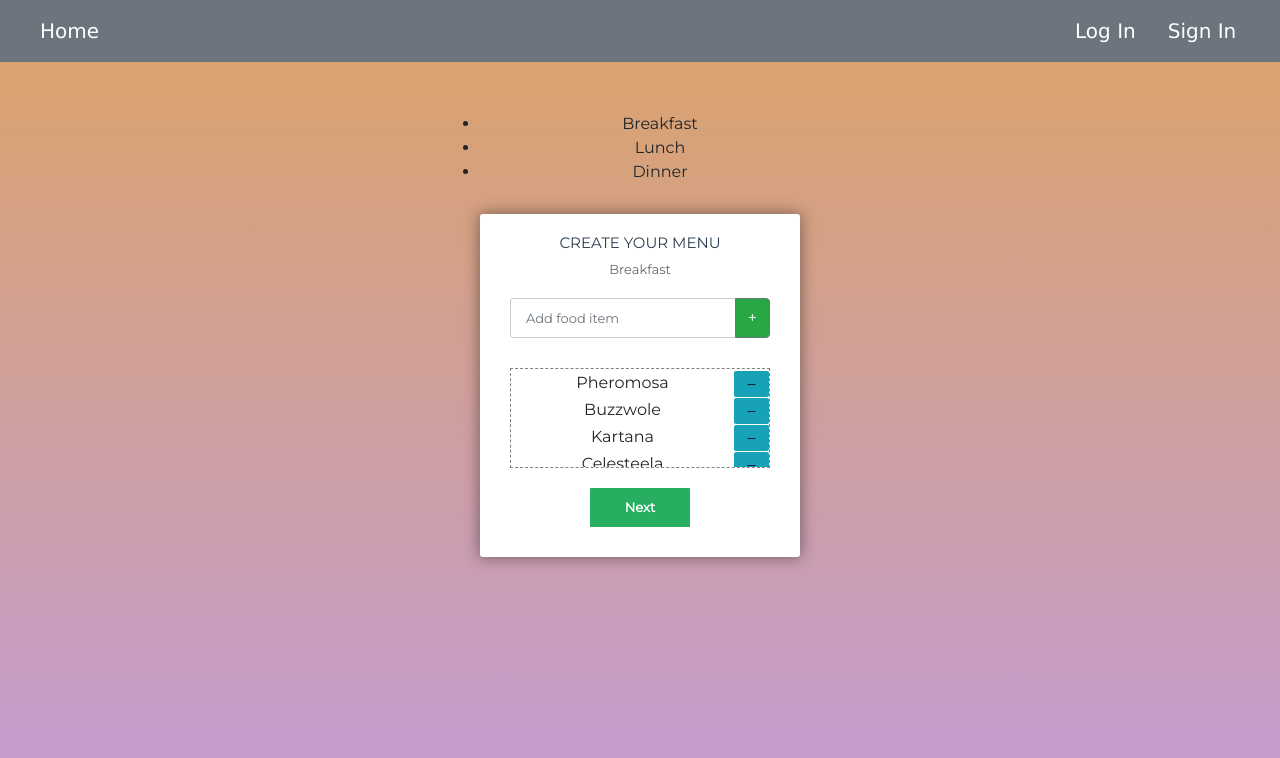
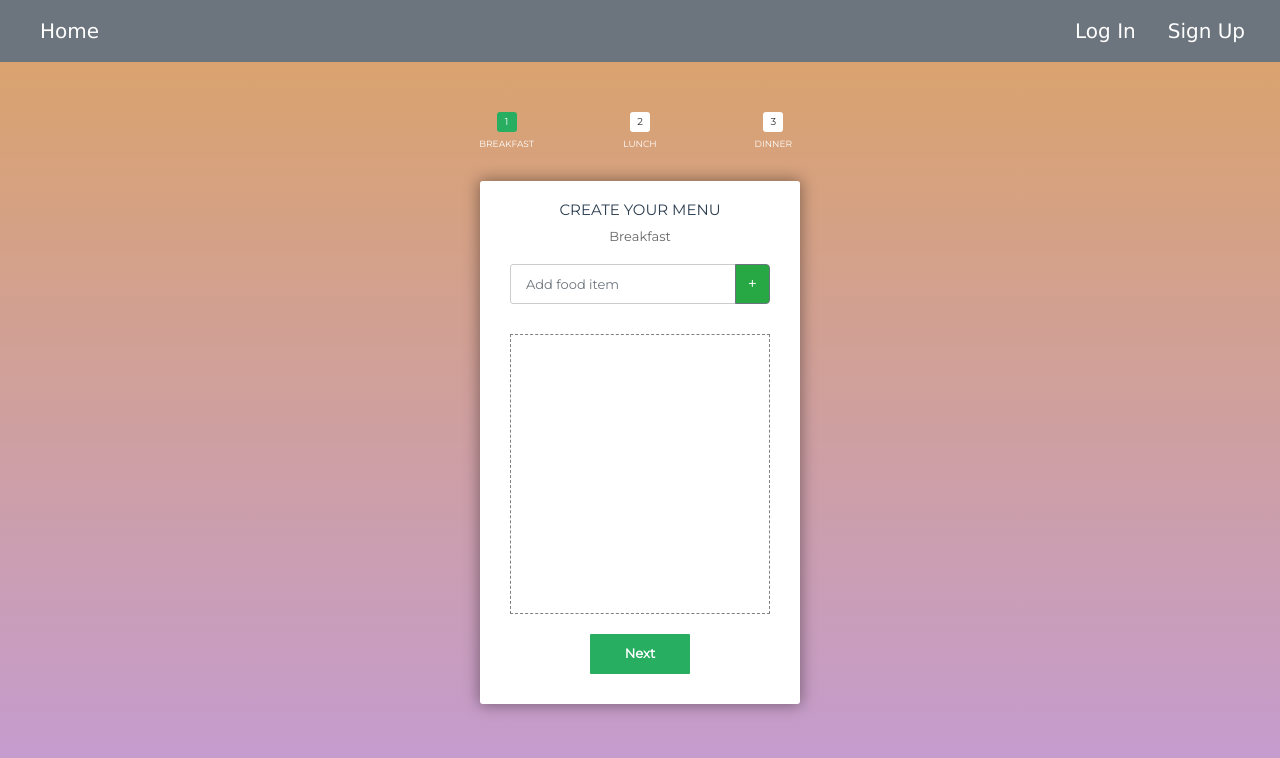
Before and after one commit to HywenSettler/food-waste-mgmt, a React (Create React App) app: page /messcm in a window 1280 px wide. Shown: the top 758 px of the page. Built offline with nearby package versions, Linux system fonts and the light colour scheme.

Commit message:
add create menu logic

```diff
--- a/public/index.html
+++ b/public/index.html
@@ -25,7 +25,7 @@
       work correctly both with client-side routing and a non-root public URL.
       Learn how to configure a non-root public URL by running `npm run build`.
     -->
-    <title>React App</title>
+    <title>Food Waste Management</title>
   </head>
   <body>
     <noscript>You need to enable JavaScript to run this app.</noscript>
--- a/src/components/MessCreateMenu.css
+++ b/src/components/MessCreateMenu.css
@@ -81,15 +81,15 @@
   counter-reset: step;
 }
 .progressbar li {
-  /* list-style-type: none;
+  list-style-type: none;
   color: white;
   text-transform: uppercase;
   font-size: 9px;
   width: 33.33%;
   float: left;
-  position: relative; */
+  position: relative;
 }
-/* .progressbar li:before {
+.progressbar li:before {
   content: counter(step);
   counter-increment: step;
   width: 20px;
@@ -99,8 +99,8 @@
   color: #333;
   background: white;
   border-radius: 3px;
-  margin: 0 auto 5px auto; */
-/* } */
+  margin: 0 auto 5px auto;
+}
 /*progressbar connectors*/
 .progressbar li:after {
   content: "";
@@ -128,7 +128,7 @@
 }
 .foodlist {
   margin: 30px auto 10px auto;
-  height: 100px;
+  height: 280px;
   border: 1px dashed gray;
   overflow-x: hidden;
   overflow-y: auto;
--- a/src/components/MessCreateMenu.js
+++ b/src/components/MessCreateMenu.js
@@ -1,25 +1,65 @@
-import React from "react";
+import React, { Component, Fragment } from "react";
 
 import Navbar from "./Navbar";
 
 import "./MessCreateMenu.css";
 
-function MessCreateMenu() {
+const food = ["breakfast", "lunch", "dinner"];
+const tabMap = {
+  0: "Breakfast",
+  1: "Lunch",
+  2: "Dinner",
+};
+
+class MessCreateMenu extends Component {
+  state = {
+    breakfast: [],
+    lunch: [],
+    dinner: [],
+    foodItem: "",
+    selectedTab: 0,
+  };
+
+  onInputChange = (foodItem) => {
+    this.setState({ foodItem });
+  };
+
+  addItem = (arr, foodItem) => {
+    if (foodItem !== "") {
+      this.setState({
+        [arr]: [...this.state[arr], foodItem],
+        foodItem: "",
+      });
+    }
+  };
+
+  removeItem = (arr, idx) => {
+    this.setState({
+      [arr]: this.state[arr].filter((_, index) => index !== idx),
+    });
+  };
+
+  render() {
+    const { foodItem, breakfast, lunch, dinner, selectedTab } = this.state;
+
     return (
       <div className="messcmbody">
         <Navbar />
         <form className="msform">
-        <ul className="progressbar">
-          <li className="active">Breakfast</li>
-          <li>Lunch</li>
-          <li>Dinner</li>
+          <ul className="progressbar pl-0">
+            {food.map((item, idx) => (
+              <li className={idx <= selectedTab ? "active" : ""}>{item}</li>
+            ))}
           </ul>
+
           <fieldset>
             <h2 className="fs-title">Create your menu</h2>
-          <h3 className="fs-subtitle">Breakfast</h3>
+            <h3 className="fs-subtitle">{tabMap[selectedTab]}</h3>
             <div className="input-group">
               <input
                 type="text"
+                value={foodItem}
+                onChange={(e) => this.onInputChange(e.target.value)}
                 className="form-control add-item-input"
                 placeholder="Add food item"
                 aria-label="Recipient's username"
@@ -28,6 +68,9 @@ function MessCreateMenu() {
               <div className="input-group-append">
                 <button
                   className="btn btn-outline-secondary bg-success text-white"
+                  onClick={() =>
+                    this.addItem(tabMap[selectedTab].toLowerCase(), foodItem)
+                  }
                   type="button"
                   id="button-addon2"
                 >
@@ -35,244 +78,96 @@ function MessCreateMenu() {
                 </button>
               </div>
             </div>
+            {selectedTab === 0 && (
+              <Fragment>
                 <div className="foodlist">
+                  {breakfast.map((item, idx) => (
                     <div className="food-item">
-              <span className="food-name">Pheromosa</span>
+                      <span className="food-name">{item}</span>
                       <span>
-                <button type="button" className="addbutton bg-info">
+                        <button
+                          type="button"
+                          onClick={() => this.removeItem("breakfast", idx)}
+                          className="addbutton bg-info"
+                        >
                           –
                         </button>
                       </span>
                     </div>
+                  ))}
+                </div>
+                <input
+                  type="button"
+                  onClick={() =>
+                    this.setState({ selectedTab: selectedTab + 1 })
+                  }
+                  name="next"
+                  className="next action-button"
+                  value="Next"
+                />
+              </Fragment>
+            )}
+            {selectedTab === 1 && (
+              <Fragment>
+                <div className="foodlist">
+                  {lunch.map((item, idx) => (
                     <div className="food-item">
-              <span className="food-name">Buzzwole</span>
+                      <span className="food-name">{item}</span>
                       <span>
-                <button type="button" className="addbutton bg-info">
+                        <button
+                          type="button"
+                          onClick={() => this.removeItem("lunch", idx)}
+                          className="addbutton bg-info"
+                        >
                           –
                         </button>
                       </span>
                     </div>
-            <div className="food-item">
-              <span className="food-name">Kartana</span>
-              <span>
-                <button type="button" className="addbutton bg-info">
-                  –
-                </button>
-              </span>
-            </div>
-            <div className="food-item">
-              <span className="food-name">Celesteela</span>
-              <span>
-                <button type="button" className="addbutton bg-info">
-                  –
-                </button>
-              </span>
-            </div>
-            <div className="food-item">
-              <span className="food-name">Xurkitree</span>
-              <span>
-                <button type="button" className="addbutton bg-info">
-                  –
-                </button>
-              </span>
-            </div>
-            <div className="food-item">
-              <span className="food-name">Guzzlord</span>
-              <span>
-                <button type="button" className="addbutton bg-info">
-                  –
-                </button>
-              </span>
-            </div>
-            <div className="food-item">
-              <span className="food-name">Nihilego</span>
-              <span>
-                <button type="button" className="addbutton bg-info">
-                  –
-                </button>
-              </span>
-            </div>
+                  ))}
                 </div>
                 <input
                   type="button"
-            name="next"
-            className="next action-button"
-            value="Next"
-          />
-        </fieldset>
-        <fieldset>
-          <h2 className="fs-title">Create your menu</h2>
-          <h3 className="fs-subtitle">Lunch</h3>
-          <div className="input-group">
-            <input
-              type="text"
-              className="form-control add-item-input"
-              placeholder="Add food item"
-              aria-label="Recipient's username"
-              aria-describedby="button-addon2"
-            />
-            <div className="input-group-append">
-              <button
-                className="btn btn-outline-secondary bg-success text-white"
-                type="button"
-                id="button-addon2"
-              >
-                +
-              </button>
-            </div>
-          </div>
-          <div className="foodlist">
-            <div className="food-item">
-              <span className="food-name">Pheromosa</span>
-              <span>
-                <button type="button" className="addbutton bg-info">
-                  –
-                </button>
-              </span>
-            </div>
-            <div className="food-item">
-              <span className="food-name">Buzzwole</span>
-              <span>
-                <button type="button" className="addbutton bg-info">
-                  –
-                </button>
-              </span>
-            </div>
-            <div className="food-item">
-              <span className="food-name">Kartana</span>
-              <span>
-                <button type="button" className="addbutton bg-info">
-                  –
-                </button>
-              </span>
-            </div>
-            <div className="food-item">
-              <span className="food-name">Celesteela</span>
-              <span>
-                <button type="button" className="addbutton bg-info">
-                  –
-                </button>
-              </span>
-            </div>
-            <div className="food-item">
-              <span className="food-name">Xurkitree</span>
-              <span>
-                <button type="button" className="addbutton bg-info">
-                  –
-                </button>
-              </span>
-            </div>
-            <div className="food-item">
-              <span className="food-name">Guzzlord</span>
-              <span>
-                <button type="button" className="addbutton bg-info">
-                  –
-                </button>
-              </span>
-            </div>
-            <div className="food-item">
-              <span className="food-name">Nihilego</span>
-              <span>
-                <button type="button" className="addbutton bg-info">
-                  –
-                </button>
-              </span>
-            </div>
-          </div>
-          <input
-            type="button"
+                  onClick={() =>
+                    this.setState({ selectedTab: selectedTab - 1 })
+                  }
                   name="previous"
                   className="previous action-button"
                   value="Previous"
                 />
                 <input
                   type="button"
+                  onClick={() =>
+                    this.setState({ selectedTab: selectedTab + 1 })
+                  }
                   name="next"
                   className="next action-button"
                   value="Next"
                 />
-        </fieldset>
-        <fieldset>
-          <h2 className="fs-title">Create your menu</h2>
-          <h3 className="fs-subtitle">Dinner</h3>
-          <div className="input-group">
-            <input
-              type="text"
-              className="form-control add-item-input"
-              placeholder="Add food item"
-              aria-label="Recipient's username"
-              aria-describedby="button-addon2"
-            />
-            <div className="input-group-append">
+              </Fragment>
+            )}
+            {selectedTab === 2 && (
+              <Fragment>
+                <div className="foodlist">
+                  {dinner.map((item, idx) => (
+                    <div className="food-item">
+                      <span className="food-name">{item}</span>
+                      <span>
                         <button
-                className="btn btn-outline-secondary bg-success text-white"
                           type="button"
-                id="button-addon2"
+                          onClick={() => this.removeItem("dinner", idx)}
+                          className="addbutton bg-info"
                         >
-                +
-              </button>
-            </div>
-          </div>
-          <div className="foodlist">
-            <div className="food-item">
-              <span className="food-name">Pheromosa</span>
-              <span>
-                <button type="button" className="addbutton bg-info">
                           –
                         </button>
                       </span>
                     </div>
-            <div className="food-item">
-              <span className="food-name">Buzzwole</span>
-              <span>
-                <button type="button" className="addbutton bg-info">
-                  –
-                </button>
-              </span>
-            </div>
-            <div className="food-item">
-              <span className="food-name">Kartana</span>
-              <span>
-                <button type="button" className="addbutton bg-info">
-                  –
-                </button>
-              </span>
-            </div>
-            <div className="food-item">
-              <span className="food-name">Celesteela</span>
-              <span>
-                <button type="button" className="addbutton bg-info">
-                  –
-                </button>
-              </span>
-            </div>
-            <div className="food-item">
-              <span className="food-name">Xurkitree</span>
-              <span>
-                <button type="button" className="addbutton bg-info">
-                  –
-                </button>
-              </span>
-            </div>
-            <div className="food-item">
-              <span className="food-name">Guzzlord</span>
-              <span>
-                <button type="button" className="addbutton bg-info">
-                  –
-                </button>
-              </span>
-            </div>
-            <div className="food-item">
-              <span className="food-name">Nihilego</span>
-              <span>
-                <button type="button" className="addbutton bg-info">
-                  –
-                </button>
-              </span>
-            </div>
+                  ))}
                 </div>
                 <input
                   type="button"
+                  onClick={() =>
+                    this.setState({ selectedTab: selectedTab - 1 })
+                  }
                   name="previous"
                   className="previous action-button"
                   value="Previous"
@@ -283,10 +178,13 @@ function MessCreateMenu() {
                   className="submit action-button"
                   value="Submit"
                 />
+              </Fragment>
+            )}
           </fieldset>
         </form>
       </div>
     );
   }
+}
 
 export default MessCreateMenu;
--- a/src/components/MessFoodDonate.js
+++ b/src/components/MessFoodDonate.js
@@ -6,60 +6,16 @@ import "./MessCreateMenu.css";
 import "./MessFoodDonate.css";
 import styled from "styled-components";
 
-const YourEffect = styled.li`
-  & {
-    list-style-type: none;
-    color: white;
-    text-transform: uppercase;
-    font-size: 9px;
-    width: 33.33%;
-    float: left;
-    position: relative;
-  }
-
-  &:before {
-    content: counter(step);
-    counter-increment: step;
-    width: 20px;
-    line-height: 20px;
-    display: block;
-    font-size: 10px;
-    color: #333;
-    background: white;
-    border-radius: 3px;
-    margin: 0 auto 5px auto;
-  }
-  &:after {
-    content: "";
-    width: 100%;
-    height: 2px;
-    background: white;
-    position: absolute;
-    left: -50%;
-    top: 9px;
-    z-index: -1;
-  }
-
-  &:first-child:after {
-    content: none;
-  }
-  & .active:before,
-  & .active:after {
-    background: #27ae60;
-    color: white;
-  }
-`;
-
 export class MessFoodDonate extends Component {
   render() {
     return (
       <div class="messcmbody">
         <Navbar />
         <form class="msform">
-          <ul class="progressbar">
-            <YourEffect class="active">Breakfast</YourEffect>
-            <YourEffect>Lunch</YourEffect>
-            <YourEffect>Dinner</YourEffect>
+          <ul class="progressbar pl-0">
+            <li class="active">Breakfast</li>
+            <li>Lunch</li>
+            <li>Dinner</li>
           </ul>
           <fieldset>
             <h2 class="fs-title">Create your menu</h2>
@@ -232,7 +188,7 @@ export class MessFoodDonate extends Component {
               type="submit"
               name="submit"
               class="submit action-button"
-              value="Submit"
+              value="Donate"
             />
           </fieldset>
         </form>
--- a/src/components/Navbar.js
+++ b/src/components/Navbar.js
@@ -47,7 +47,7 @@ export class Navbar extends Component {
               </li>
               <li className="nav-item">
                 <Link className="nav-link text-white anchor-item" to="/signup">
-                  Sign In
+                  Sign Up
                 </Link>
               </li>
             </ul>
```
Lines whose indentation alone changed are shown as unchanged.
